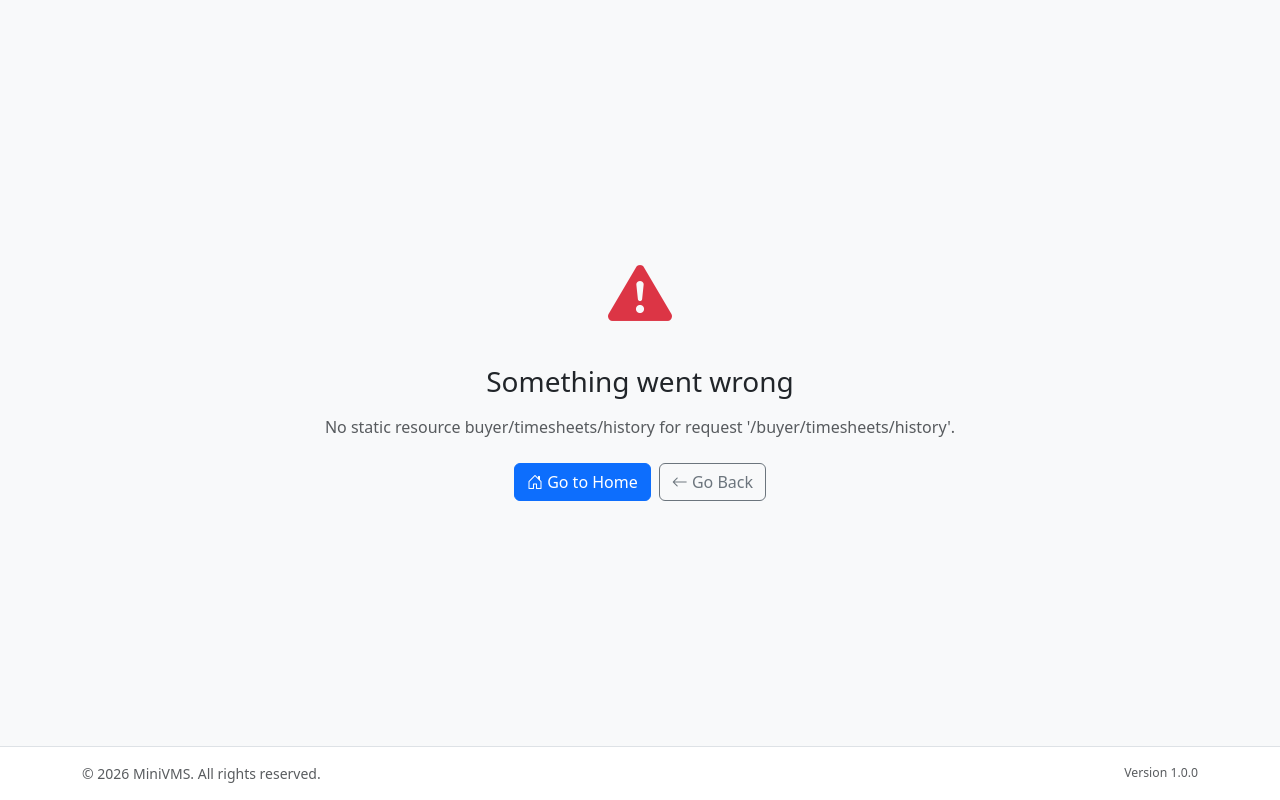
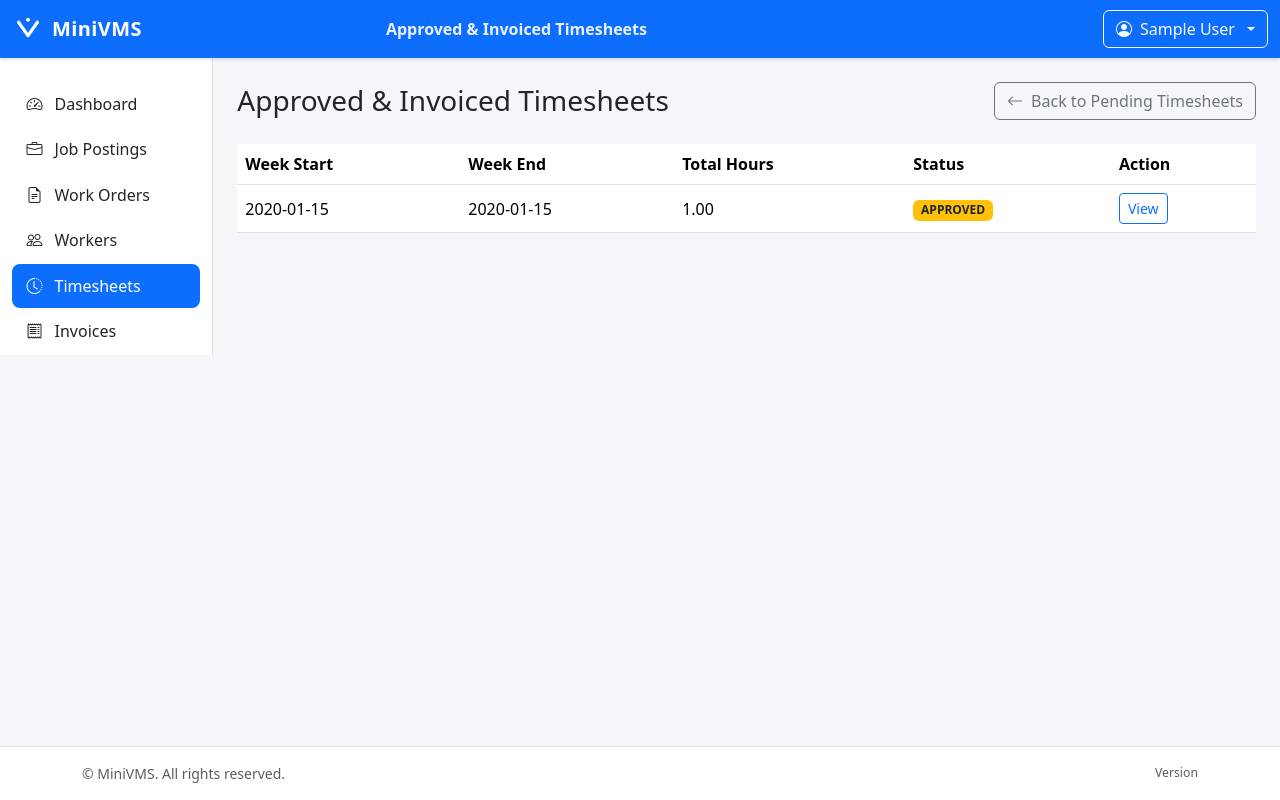
Before and after one commit to VictorAngelov1993/MiniVMS-A, a Spring Boot app: page /buyer/timesheets/history in a window 1280 px wide. Run offline with Spring Boot 4, Linux system fonts and the light colour scheme; the visitor is signed in with stand-in values (Sample User, id 1); tables that the repository leaves empty hold one stand-in row (values such as "Sample post"); some of the project's set-up classes (security, data sources, template engines, error pages and the like) are left out, and stand-ins take their place.

Commit message:
feat(timesheets): add buyer approved and invoiced timesheets view

```diff
--- a/mini-vms/src/main/java/springbootapp/minivms/controllers/TimeSheetController.java
+++ b/mini-vms/src/main/java/springbootapp/minivms/controllers/TimeSheetController.java
@@ -81,10 +81,19 @@ public class TimeSheetController {
 
 
         List<TimeSheetRowDto> buyerPendingApprovalTimeSheets = this.timeSheetService.getAllTimeSheetsRowPendingApprovalForTheBuyer(loggedUser.getUuid());
-
         model.addAttribute("timesheets", buyerPendingApprovalTimeSheets);
 
         return "buyer/timesheets";
+    }
+
+    @GetMapping("buyer/timesheets/history")
+    public String displayApprovedAndInvoicedTimeSheetsForBuyer(@AuthenticationPrincipal LoggedUserDto loggedUserDto, Model model) {
+
+        List<TimeSheetRowDto> buyerApprovedAndInvoicedTimeSheets = this.timeSheetService.getApprovedAndInvoicedTimeSheetsRow(loggedUserDto.getUuid());
+        model.addAttribute("timesheets", buyerApprovedAndInvoicedTimeSheets);
+
+        return "buyer/timesheets-approved-invoiced";
+
     }
 
     @GetMapping("/buyer/timesheets/{id}/edit")
--- a/mini-vms/src/main/java/springbootapp/minivms/services/workitemsservices/TimeSheetService.java
+++ b/mini-vms/src/main/java/springbootapp/minivms/services/workitemsservices/TimeSheetService.java
@@ -221,4 +221,8 @@ public class TimeSheetService {
         return this.timeSheetRepository.countApprovedTimeSheetByBuyer(buyer);
     }
 
+    public List<TimeSheetRowDto> getApprovedAndInvoicedTimeSheetsRow(UUID buyerUuid) {
+        return this.timeSheetMapper.mapListOfTimeSheetsToListOfTimeSheetRowDto(this.timeSheetRepository.getAllApprovedAndInvoicedTimeSheetsForBuyerByUuid(buyerUuid));
+    }
+
 }
--- /dev/null
+++ b/mini-vms/src/main/resources/templates/buyer/timesheets-approved-invoiced.html
@@ -0,0 +1,154 @@
+<!DOCTYPE html>
+<!--
+  Page: buyer/timesheets-history.html
+  Route: GET /buyer/timesheets/history
+  Model attributes expected:
+- timesheets : List<TimeSheetRowDto> (id, weekStartDate, weekEndDate, totalHours, status)
+-->
+<html lang="en" xmlns:th="http://www.thymeleaf.org">
+<head>
+    <meta charset="UTF-8">
+    <meta name="viewport" content="width=device-width, initial-scale=1.0">
+    <title>Approved &amp; Invoiced Timesheets - MiniVMS</title>
+    <link href="https://cdn.jsdelivr.net/npm/bootstrap@5.3.3/dist/css/bootstrap.min.css" rel="stylesheet">
+    <link href="https://cdn.jsdelivr.net/npm/bootstrap-icons@1.11.3/font/bootstrap-icons.css" rel="stylesheet">
+    <link href="/css/styles.css" th:href="@{/css/styles.css}" rel="stylesheet">
+</head>
+<body>
+<header th:replace="~{components/header :: app-header(pageTitle='Approved & Invoiced Timesheets')}" class="app-header bg-primary">
+    <nav class="navbar navbar-expand-lg navbar-dark bg-primary" aria-label="Main navigation">
+        <div class="container-fluid">
+            <a class="navbar-brand app-logo" href="/" aria-label="MiniVMS home">
+                <img src="/assets/logo.svg" alt="MiniVMS logo" width="32" height="32">
+                <span>MiniVMS</span>
+            </a>
+
+            <button class="navbar-toggler" type="button" data-bs-toggle="collapse"
+                    data-bs-target="#appNavbarCollapse" aria-controls="appNavbarCollapse"
+                    aria-expanded="false" aria-label="Toggle navigation">
+                <span class="navbar-toggler-icon"></span>
+            </button>
+
+            <div class="collapse navbar-collapse" id="appNavbarCollapse">
+                <span class="navbar-text page-title mx-auto d-none d-lg-inline">Approved &amp; Invoiced Timesheets</span>
+
+                <ul class="navbar-nav ms-auto mb-2 mb-lg-0 align-items-lg-center">
+                    <li class="nav-item">
+                        <div class="dropdown">
+                            <button class="btn btn-outline-light dropdown-toggle d-flex align-items-center gap-2"
+                                    type="button" id="account-dropdown-toggle" data-bs-toggle="dropdown"
+                                    aria-expanded="false" aria-haspopup="true" aria-label="Account menu">
+                                <i class="bi bi-person-circle" aria-hidden="true"></i>
+                                <span class="d-none d-sm-inline">Jane Doe</span>
+                            </button>
+                            <ul class="dropdown-menu dropdown-menu-end" aria-labelledby="account-dropdown-toggle">
+                                <li class="px-3 py-2">
+                                    <div class="fw-semibold">Jane Doe</div>
+                                    <div class="text-muted small">jane.doe@example.com</div>
+                                </li>
+                                <li><hr class="dropdown-divider"></li>
+                                <li>
+                                    <a class="dropdown-item" href="/profile">
+                                        <i class="bi bi-person" aria-hidden="true"></i> Profile
+                                    </a>
+                                </li>
+                                <li>
+                                    <form action="/logout" method="post" id="logout-form">
+                                        <button type="submit" class="dropdown-item">
+                                            <i class="bi bi-box-arrow-right" aria-hidden="true"></i> Logout
+                                        </button>
+                                    </form>
+                                </li>
+                            </ul>
+                        </div>
+                    </li>
+                </ul>
+            </div>
+        </div>
+    </nav>
+</header>
+
+<div class="container-fluid app-shell">
+    <div class="row">
+        <nav class="col-12 col-md-3 col-lg-2 app-sidebar" aria-label="Buyer navigation">
+            <ul class="nav flex-column">
+                <li class="nav-item">
+                    <a class="nav-link" href="/buyer/dashboard" th:href="@{/buyer/dashboard}">
+                        <i class="bi bi-speedometer2" aria-hidden="true"></i> Dashboard
+                    </a>
+                </li>
+                <li class="nav-item">
+                    <a class="nav-link" href="/buyer/job-postings" th:href="@{/buyer/job-postings}">
+                        <i class="bi bi-briefcase" aria-hidden="true"></i> Job Postings
+                    </a>
+                </li>
+                <li class="nav-item">
+                    <a class="nav-link" href="/buyer/workorders" th:href="@{/buyer/workorders}">
+                        <i class="bi bi-file-earmark-text" aria-hidden="true"></i> Work Orders
+                    </a>
+                </li>
+                <li class="nav-item">
+                    <a class="nav-link" href="/buyer/workers" th:href="@{/buyer/workers}">
+                        <i class="bi bi-people" aria-hidden="true"></i> Workers
+                    </a>
+                </li>
+                <li class="nav-item">
+                    <a class="nav-link active" href="/buyer/timesheets" th:href="@{/buyer/timesheets}" aria-current="page">
+                        <i class="bi bi-clock-history" aria-hidden="true"></i> Timesheets
+                    </a>
+                </li>
+                <li class="nav-item">
+                    <a class="nav-link" href="/buyer/invoices" th:href="@{/buyer/invoices}">
+                        <i class="bi bi-receipt" aria-hidden="true"></i> Invoices
+                    </a>
+                </li>
+            </ul>
+        </nav>
+
+        <main class="col-12 col-md-9 col-lg-10 app-content">
+            <div class="d-flex flex-wrap justify-content-between align-items-center gap-2 mb-4">
+                <h1 class="h3 mb-0">Approved &amp; Invoiced Timesheets</h1>
+                <a class="btn btn-outline-secondary" href="/buyer/timesheets" th:href="@{/buyer/timesheets}">
+                    <i class="bi bi-arrow-left me-1" aria-hidden="true"></i> Back to Pending Timesheets
+                </a>
+            </div>
+
+            <div class="table-responsive" th:if="${timesheets != null and !timesheets.isEmpty()}">
+                <table class="table table-hover align-middle">
+                    <thead>
+                    <tr>
+                        <th scope="col">Week Start</th>
+                        <th scope="col">Week End</th>
+                        <th scope="col">Total Hours</th>
+                        <th scope="col">Status</th>
+                        <th scope="col">Action</th>
+                    </tr>
+                    </thead>
+                    <tbody>
+                    <th:block th:each="ts : ${timesheets}">
+                        <tr th:replace="~{components/timesheet-row :: timesheet-row(timesheet=${ts}, editUrlPrefix='/buyer/timesheets/')}"></tr>
+                    </th:block>
+                    </tbody>
+                </table>
+            </div>
+
+            <div class="empty-state" th:if="${timesheets == null or timesheets.isEmpty()}">
+                <div class="empty-state-icon"><i class="bi bi-clock-history" aria-hidden="true"></i></div>
+                <h2 class="h5">No approved or invoiced timesheets found</h2>
+                <p>Approved and invoiced timesheets will appear here once processed.</p>
+            </div>
+        </main>
+    </div>
+</div>
+
+<footer th:replace="~{components/footer :: app-footer}" class="app-footer mt-auto">
+    <div class="container d-flex flex-column flex-sm-row justify-content-between align-items-center gap-2">
+        <span class="text-muted">&copy; 2026 MiniVMS. All rights reserved.</span>
+        <span class="text-muted small">Version 1.0.0</span>
+    </div>
+</footer>
+
+<script src="https://cdn.jsdelivr.net/npm/bootstrap@5.3.3/dist/js/bootstrap.bundle.min.js"></script>
+<script src="/js/main.js" th:src="@{/js/main.js}"></script>
+</body>
+</html>
```
Also changed, not shown: mini-vms/src/main/java/springbootapp/minivms/repositories/workitems/TimeSheetRepository.java (+7 -0 lines), mini-vms/src/main/resources/templates/buyer/timesheets.html (+6 -1 lines).
